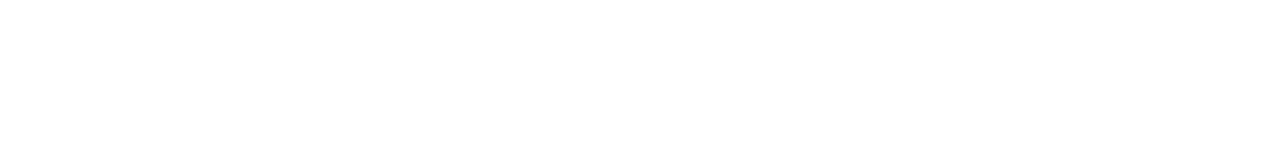
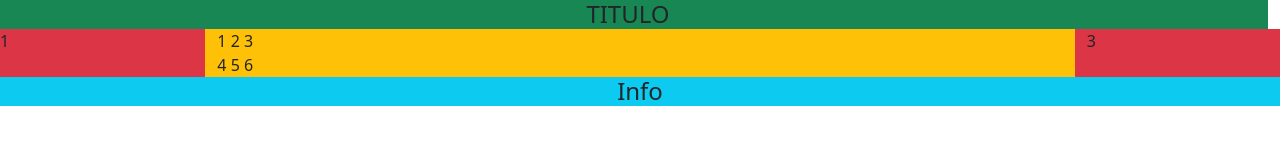
Before and after one commit to FerAlonso21/ProyectoJuegoAnimales, a plain HTML site: page juego.html in a window 1280 px wide. Drawn offline with nearby package versions, Linux system fonts and the light colour scheme.

Commit message:
Estructura html juego

```diff
--- a/juego.html
+++ b/juego.html
@@ -6,8 +6,34 @@
     <meta name="viewport" content="width=device-width, initial-scale=1.0">
     <title>Document</title>
     <link rel="stylesheet" href="./css/EstiloJuego.css">
+    <link href="https://cdn.jsdelivr.net/npm/bootstrap@5.0.2/dist/css/bootstrap.min.css" rel="stylesheet" integrity="sha384-EVSTQN3/azprG1Anm3QDgpJLIm9Nao0Yz1ztcQTwFspd3yD65VohhpuuCOmLASjC" crossorigin="anonymous">
+
 </head>
 <body>
+    <div >
+        <div class="row col-12">
+            <h4 class="text-center bg-success m-0">TITULO</h4>
+        </div>
+        <div class="row">
+            <div class="col-2 bg-danger"> 1</div>
+            <div class="col-8 bg-warning">
+                <div style="display: inline;">1</div>
+                <div style="display: inline;">2</div>
+                <div style="display: inline;">3</div>
+                <div >
+                    <div style="display: inline;">4</div>
+                    <div style="display: inline;">5</div>
+                    <div style="display: inline;">6</div>
+                </div>
+
+            </div>
+            <div class="col-2 bg-danger">3</div>
+        </div>
+    </div>
+    <footer class="bg-info">
+        <h4 class="text-center">Info</h4>
+    </footer>
+    <script src="https://cdn.jsdelivr.net/npm/bootstrap@5.0.2/dist/js/bootstrap.bundle.min.js" integrity="sha384-MrcW6ZMFYlzcLA8Nl+NtUVF0sA7MsXsP1UyJoMp4YLEuNSfAP+JcXn/tWtIaxVXM" crossorigin="anonymous"></script>
     <script src="./js/FuncionesJuego.js"></script>
 </body>
 </html>
```
